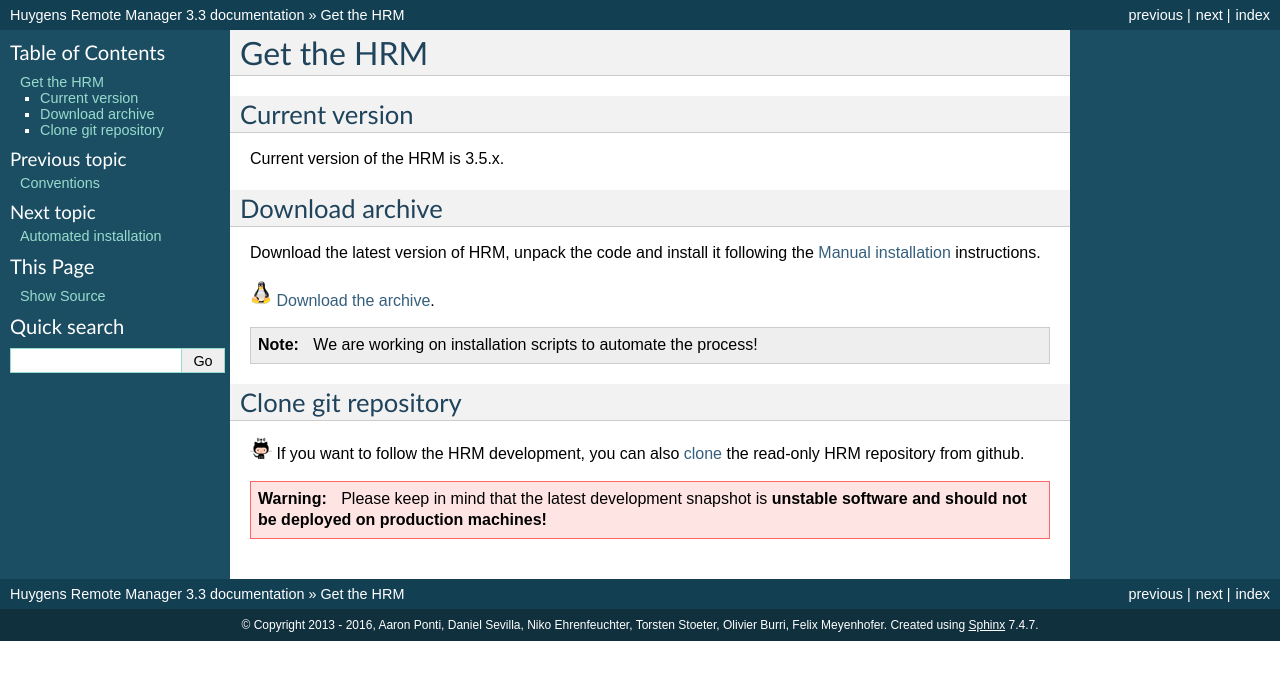
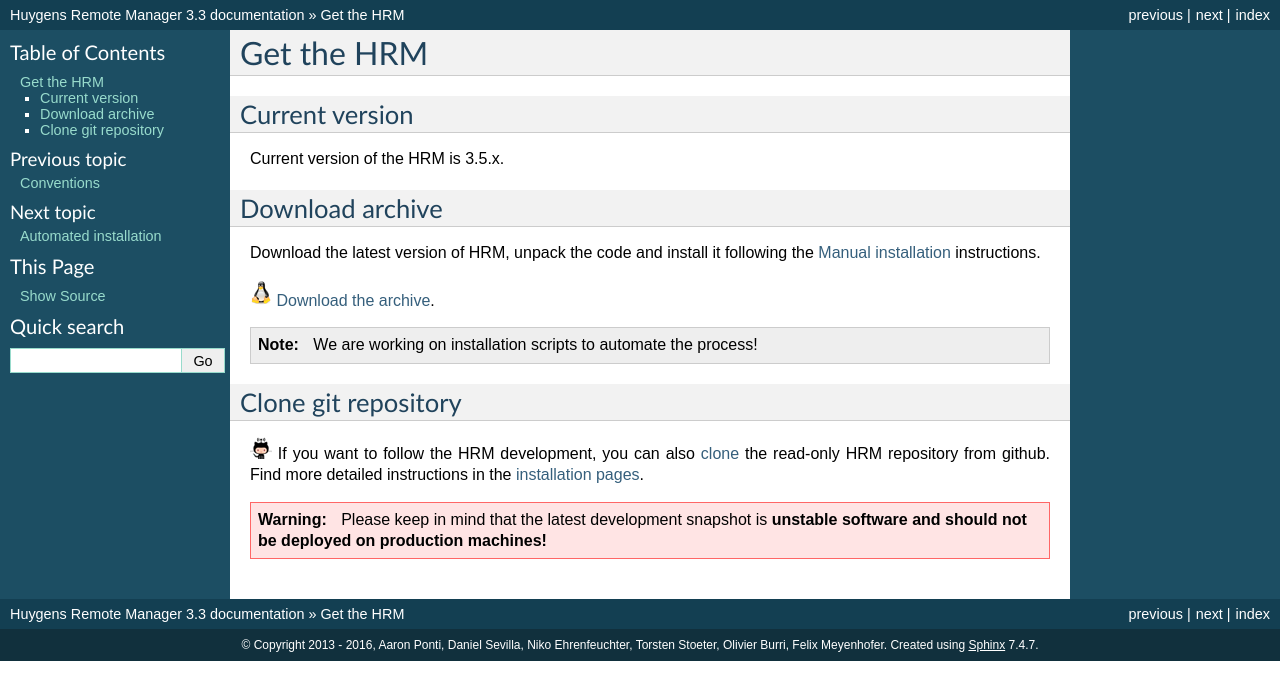
Before and after one commit to aarpon/hrm_docs, a Sphinx documentation site: the page built from docs/admin/download.rst, in a window 1280 px wide. Shown: the top 700 px of the page. Built offline with Sphinx 7.4.7, drawn with Linux system fonts in a browser that asks for light colours.

Commit message:
Add link between download and installation pages concerning git

```diff
--- a/docs/admin/download.rst
+++ b/docs/admin/download.rst
@@ -32,6 +32,7 @@
 ====================
 
 |github| If you want to follow the HRM development, you can also `clone <https://github.com/aarpon/hrm>`_ the read-only HRM repository from github.
+Find more detailed instructions in the  :ref:`installation pages<install-hrm-git>`.
 
 .. warning::
 
--- a/docs/admin/install.rst
+++ b/docs/admin/install.rst
@@ -34,6 +34,9 @@
 
     You can of course extract or clone the HRM somewhere else: just add the location to the Apache2 configuration (``httpd.conf``).
 
+
+.. _`install-hrm-git`:
+
 ... Using Git
 =============
 
```
